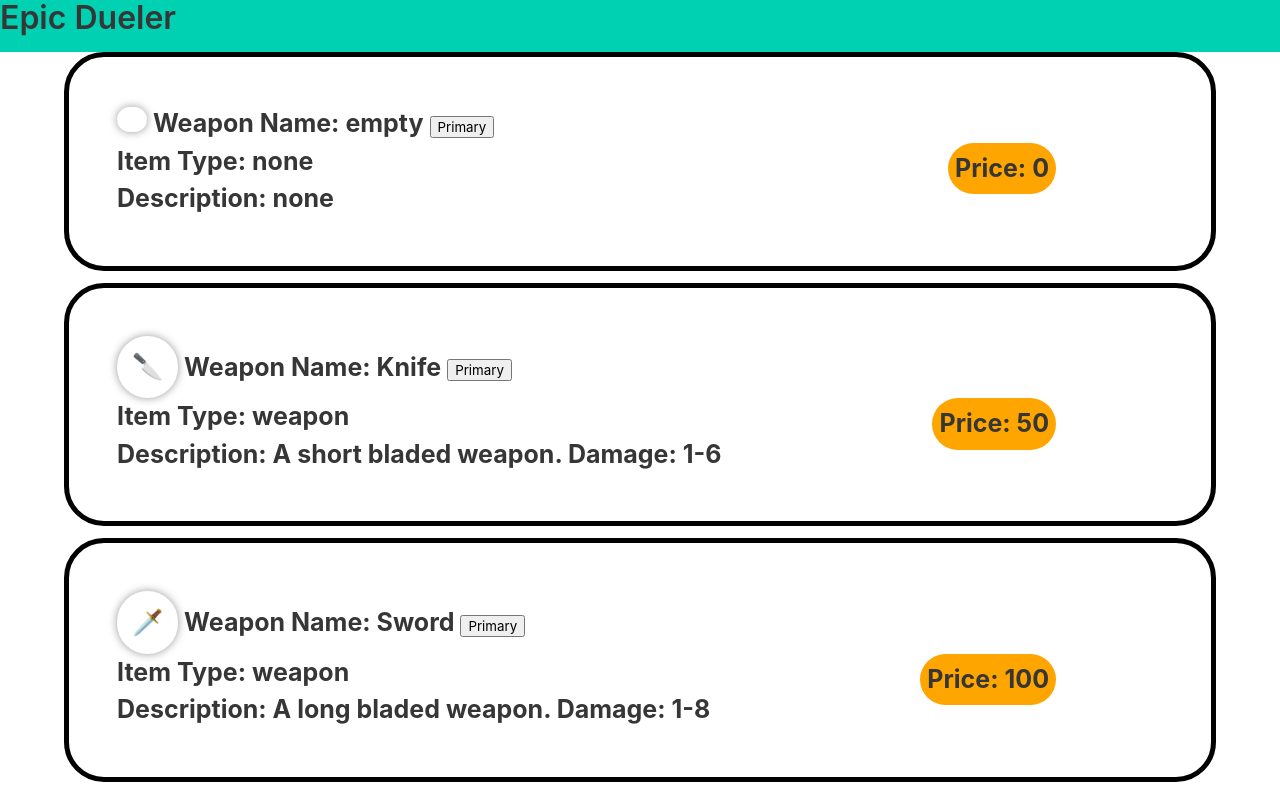
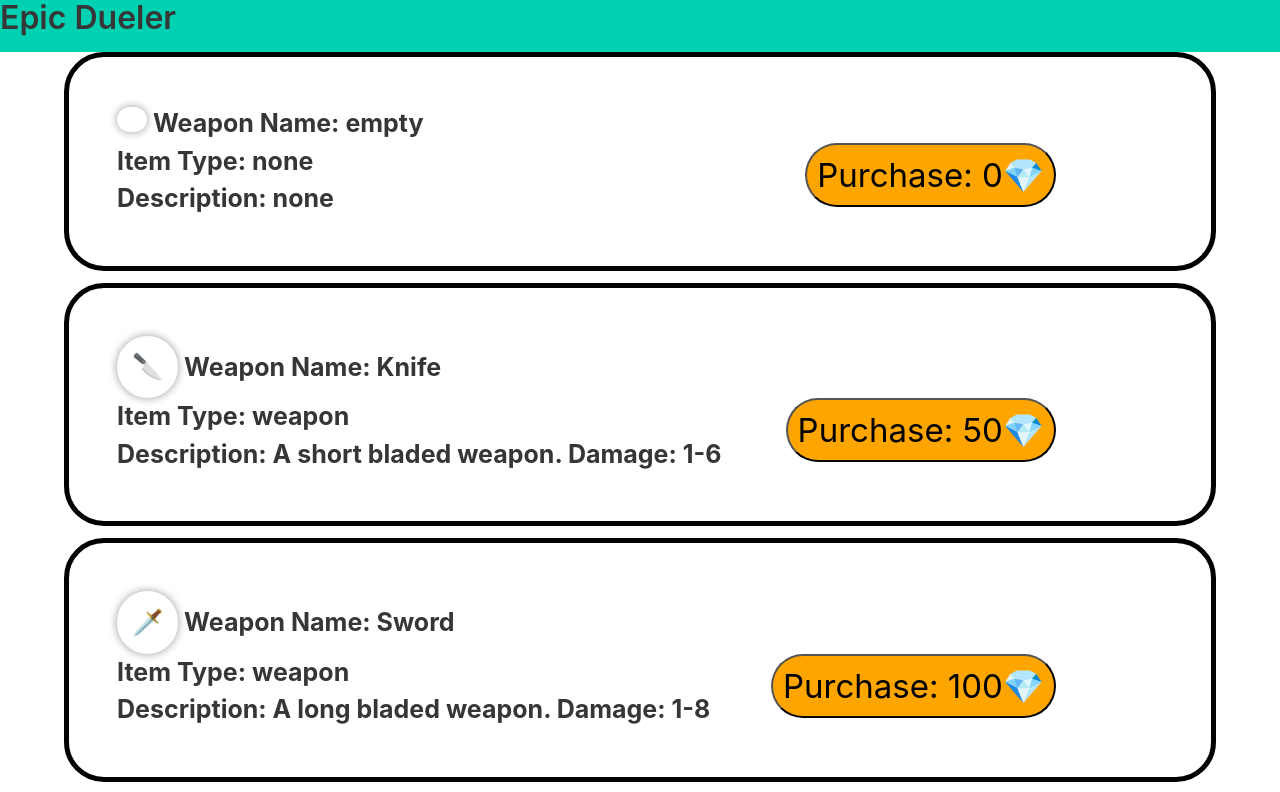
Before and after one commit to alkidavaci/epic_dueler, a React (Create React App) app in the folder client/: page /#/shop in a window 1280 px wide. Shown: the top 792 px of the page. Built offline with nearby package versions, Linux system fonts and the light colour scheme.

Commit message:
added the buy button

```diff
--- a/client/src/components/pages/Shop.js
+++ b/client/src/components/pages/Shop.js
@@ -10,7 +10,7 @@ function HorizontalResponsiveExample() {
         <>
             {itemData.map((item) => (
                 <ListGroup key={item.name} className="section field label" style={{ border: '5px solid rgba(1, 1, 1, 1)', borderRadius: '40px', fontSize: '25px' }}>
-                    <ListGroup.Item><Badge style={{ display: 'inline-block', borderRadius: '60px', boxShadow: ' 0 0 8px #999', padding: '0.5em 0.6em' }}>{item.icon}</Badge> Weapon Name: {item.name} <Badge style={{ backgroundColor: 'orange', borderRadius: '40px', padding: '7px', position: 'absolute', right: '160px', alignItems: 'center', width: 'fit-content', display: 'block' }}  >Price: {item.price}</Badge><Button variant="primary">Primary</Button></ListGroup.Item>
+                    <ListGroup.Item><Badge style={{ display: 'inline-block', borderRadius: '60px', boxShadow: ' 0 0 8px #999', padding: '0.5em 0.6em' }}>{item.icon}</Badge> Weapon Name: {item.name} <Button style={{ backgroundColor: 'orange', borderRadius: '40px', padding: '10px', position: 'absolute', right: '160px', alignItems: 'center', width: 'fit-content', display: 'block', fontSize: '33px' }}>Purchase:  {item.price}💎</Button></ListGroup.Item>
                     <ListGroup.Item>Item Type: {item.itemtype}</ListGroup.Item>
                     <ListGroup.Item>Description: {item.description}</ListGroup.Item>
                 </ListGroup>
```
